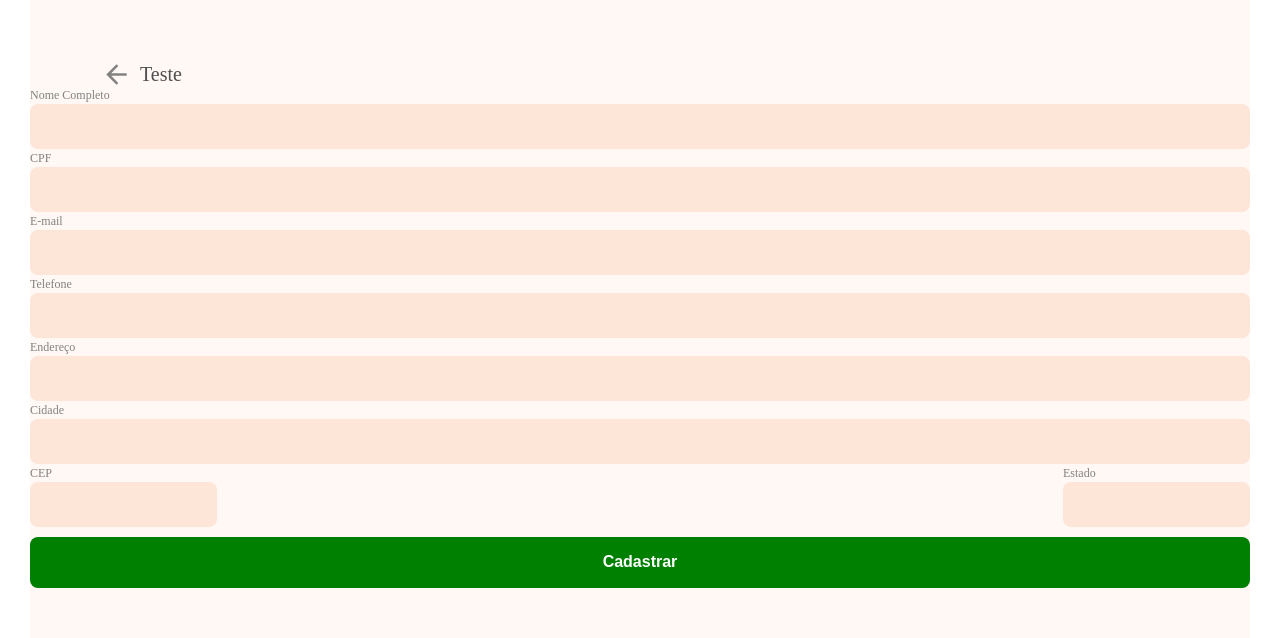
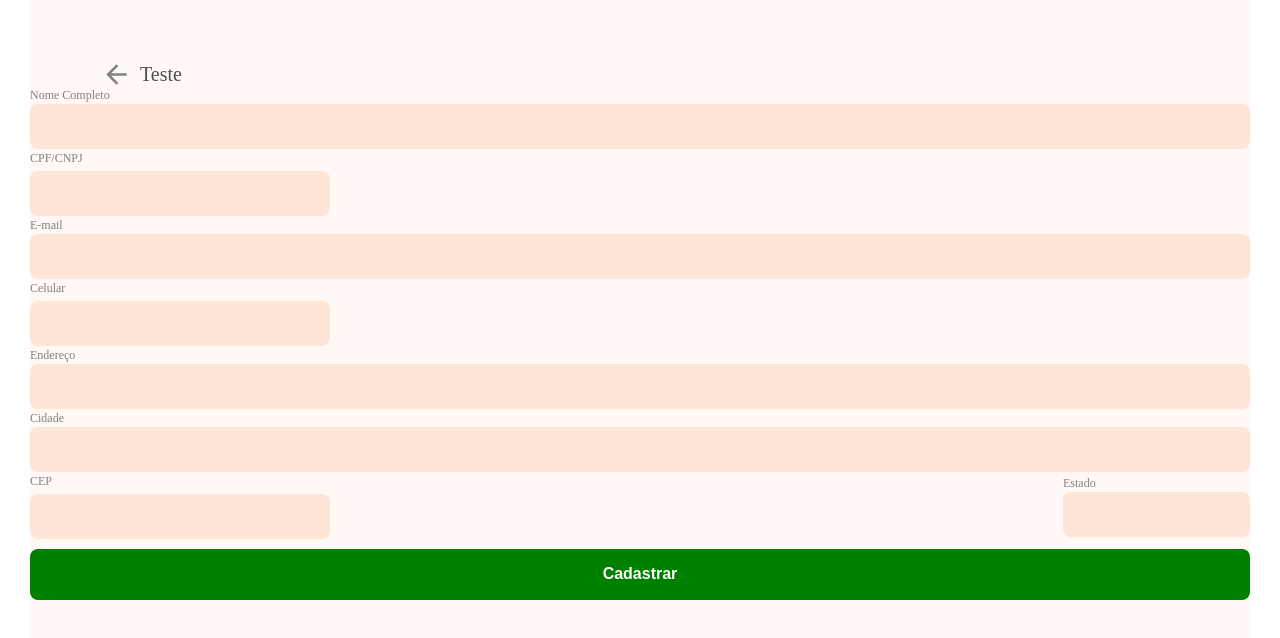
Before and after one commit to estartandodevs-course/recolapp, a React (Create React App) app: page /register in a window 1280 px wide. Shown: the top 638 px of the page. Built offline with nearby package versions, Linux system fonts and the light colour scheme; the HTML template or start-up script is replaced by a standard one.

Commit message:
chore: WIP page register

```diff
--- a/src/pages/Register/index.js
+++ b/src/pages/Register/index.js
@@ -1,16 +1,41 @@
-import { useState } from "react";
+import { useEffect, useState } from "react";
 import * as S from "./styles";
 import { Input } from "../../components/Input";
 import { BackButton } from "../../components/BackButtom";
 import { Button } from "../../components/Button";
+import { Mask } from "../../components/InputMask";
 
 const Register = () => {
-  const [data, setData] = useState({
-  });
+  const [data, setData] = useState({ cpf: "" });
+  var count = 0;
+  // const [cpfCnpj, setcpfCnpj] = useState("");
+  // useEffect(() => {
+  // const response =
+
+  //   setcpfCnpj(response);
+  // }, [data.cpf]);
 
   const submit = (e) => {
     e.preventDefault();
     console.log(data);
+  };
+
+  const getCpfAndCnpjMask = (value) => {
+    let onlyNumbers = value.replace(/[^\d]/g, "");
+    let length = onlyNumbers.length;
+    console.log(onlyNumbers);
+    console.log(count);
+    if (length > 11) {
+      console.log("teste a");
+      return "99.999.999/9999-99";
+    } else {
+      if (length > 10) {
+        count = count + 1;
+        console.log("teste c");
+      }
+      console.log("teste b");
+      return "999.999.999-99";
+    }
   };
 
   return (
@@ -20,71 +45,100 @@ const Register = () => {
         <Input
           id="name"
           value={data.name}
-          onChange={(e) => setData({
-            ...data, name: e.target.value,
-          })}
+          onChange={(e) =>
+            setData({
+              ...data,
+              name: e.target.value,
+            })
+          }
           label="Nome Completo"
           width="100%"
         />
-        <Input
+        <Mask
+          mask={getCpfAndCnpjMask(data.cpf)}
           id="cpf"
           value={data.cpf}
-          onChange={(e) => setData({
-            ...data, cpf: e.target.value,
-          })}
-          label="CPF"
+          onChange={(e) =>
+            setData({
+              ...data,
+              cpf: e.target.value,
+            })
+          }
+          label="CPF/CNPJ"
         />
         <Input
           id="email"
           value={data.emai}
-          onChange={(e) => setData({
-            ...data, email: e.target.value,
-          })}
+          onChange={(e) =>
+            setData({
+              ...data,
+              email: e.target.value,
+            })
+          }
           label="E-mail"
         />
-        <Input
-          id="telefone"
-          value={data.telefone}
-          onChange={(e) => setData({
-            ...data, telefone: e.target.value,
-          })}
-          label="Telefone"
+        <Mask
+          mask={"(99)99999-9999"}
+          id="celular"
+          value={data.celular}
+          onChange={(e) =>
+            setData({
+              ...data,
+              celular: e.target.value,
+            })
+          }
+          label="Celular"
         />
         <Input
           id="endereco"
           value={data.endereço}
-          onChange={(e) => setData({
-            ...data, endereco: e.target.value,
-          })}
+          onChange={(e) =>
+            setData({
+              ...data,
+              endereco: e.target.value,
+            })
+          }
           label="Endereço"
         />
         <Input
           id="cidade"
           value={data.cidade}
-          onChange={(e) => setData({
-            ...data, cidade: e.target.value,
-          })}
+          onChange={(e) =>
+            setData({
+              ...data,
+              cidade: e.target.value,
+            })
+          }
           label="Cidade"
         />
         <S.Wrapper>
-          <Input
+          <Mask
+            mask={"99999-999"}
             id="cep"
             value={data.cep}
-            onChange={(e) => setData({
-              ...data, cep: e.target.value,
-            })}
+            onChange={(e) =>
+              setData({
+                ...data,
+                cep: e.target.value,
+              })
+            }
             label="CEP"
           />
           <Input
             id="estado"
             value={data.estado}
-            onChange={(e) => setData({
-              ...data, estado: e.target.value,
-            })}
+            onChange={(e) =>
+              setData({
+                ...data,
+                estado: e.target.value,
+              })
+            }
             label="Estado"
           />
         </S.Wrapper>
-        <Button type="submit" width="100%">Cadastrar</Button>
+        <Button type="submit" width="100%">
+          Cadastrar
+        </Button>
       </S.FormContainer>
     </S.Container>
   );
```
